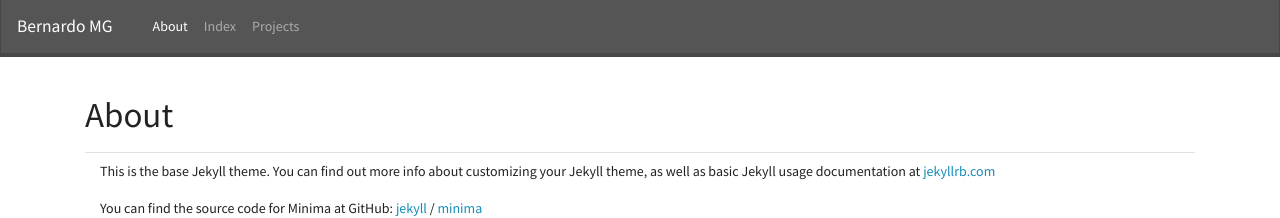
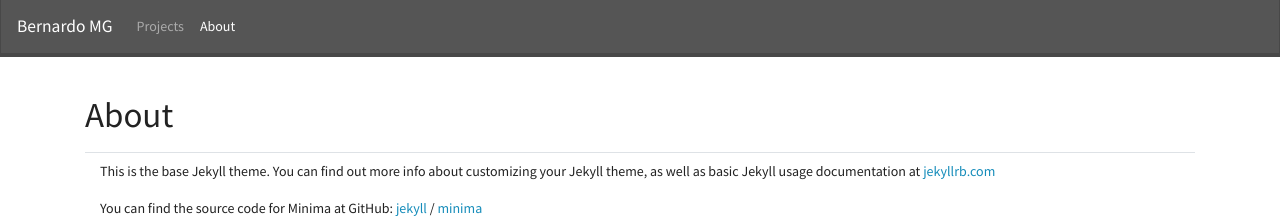
Before and after one commit to Bernardo-MG/front-site, a Jekyll site: the page built from about.md, in a window 1280 px wide. Shown: the top 218 px of the page. Built offline with Jekyll 4.4.1, drawn with Linux system fonts in a browser that asks for light colours; nearby versions of some CDN libraries.

Commit message:
Configurable links in header

```diff
--- a/_config.yml
+++ b/_config.yml
@@ -41,3 +41,7 @@ markdown: kramdown
 collections:
   projects:
     output: true
+
+header_pages:
+  - projects.md
+  - about.md
--- a/_includes/header.html
+++ b/_includes/header.html
@@ -7,23 +7,28 @@
          aria-label="Toggle navigation">
          <span class="navbar-toggler-icon"></span>
       </button>
+      {%- assign default_paths = site.pages | map: "path" -%}
+      {%- assign page_paths = site.header_pages | default: default_paths -%}
       <div class="collapse navbar-collapse" id="navbarCollapse">
          <ul class="navbar-nav mr-auto">
             {% assign current = page.url | downcase | split: '/' %}
-            {%- for node in site.pages -%}
-               {% assign nodeName = node.name | downcase | split: '.' %}
-               {% if current[1] == nodeName[0] %}
+            {%- for path in page_paths -%}
+               {%- assign current_page = site.pages | where: "path", path | first -%}
+               {% assign current_page_name = current_page.name | downcase | split: '.' %}
+               {% if current[1] == current_page_name[0] %}
                   {% assign activeClass = 'active' %}
                {% else %}
                   {% assign activeClass = '' %}
                {% endif %}
+               {%- if current_page.title -%}
                <li class="nav-item {{ activeClass }}">
-                  <a class="nav-link" href="{{ node.url | relative_url }}">{{ node.title | escape }}
-                     {% if current[1] == nodeName[0] %}
+                  <a class="nav-link" href="{{ current_page.url | relative_url }}">{{ current_page.title | escape }}
+                     {% if current[1] == current_page_name[0] %}
                      <span class="sr-only">(current)</span>
                      {% endif %}
                   </a>
                </li>
+               {% endif %}
             {%- endfor -%}
          </ul>
       </div>
```
